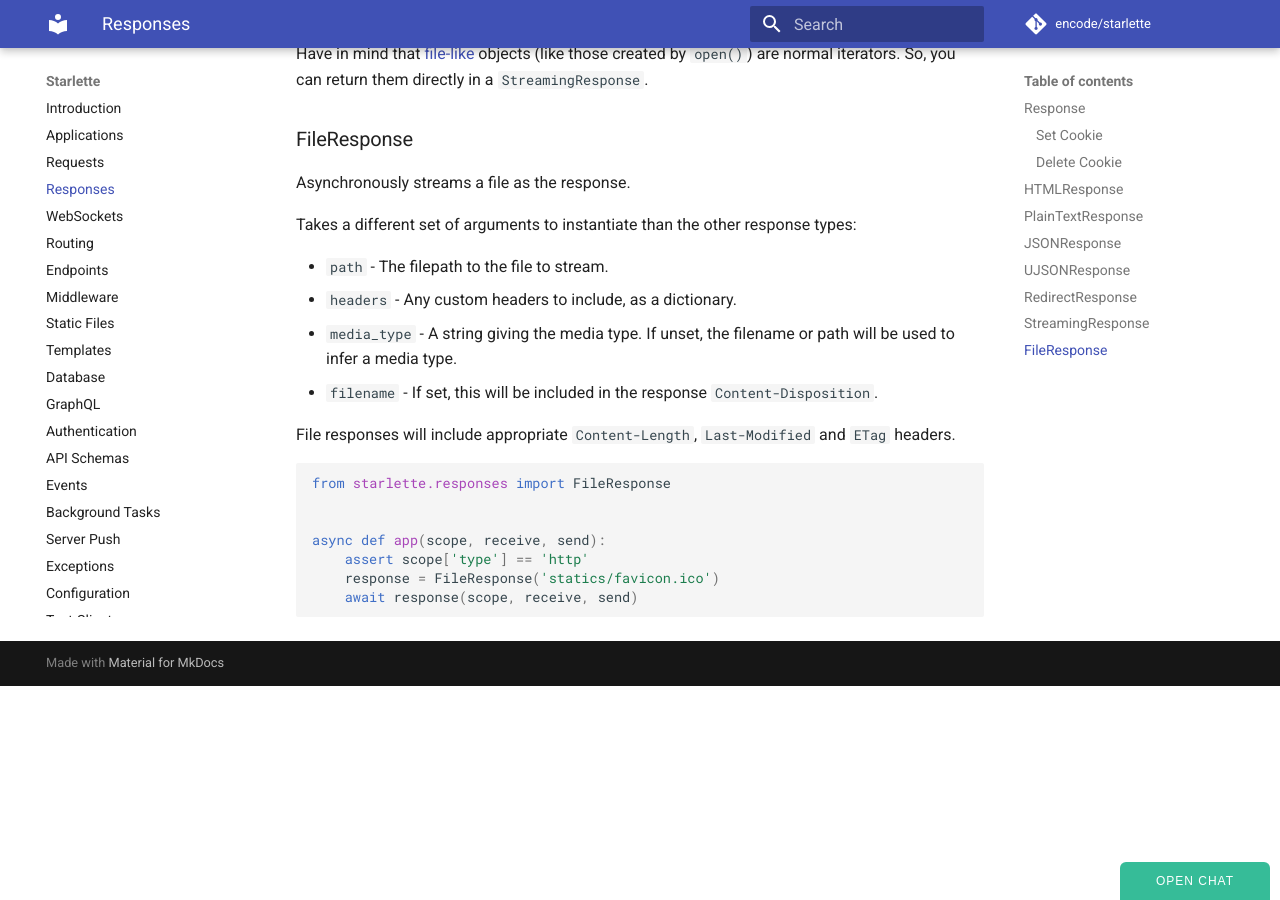
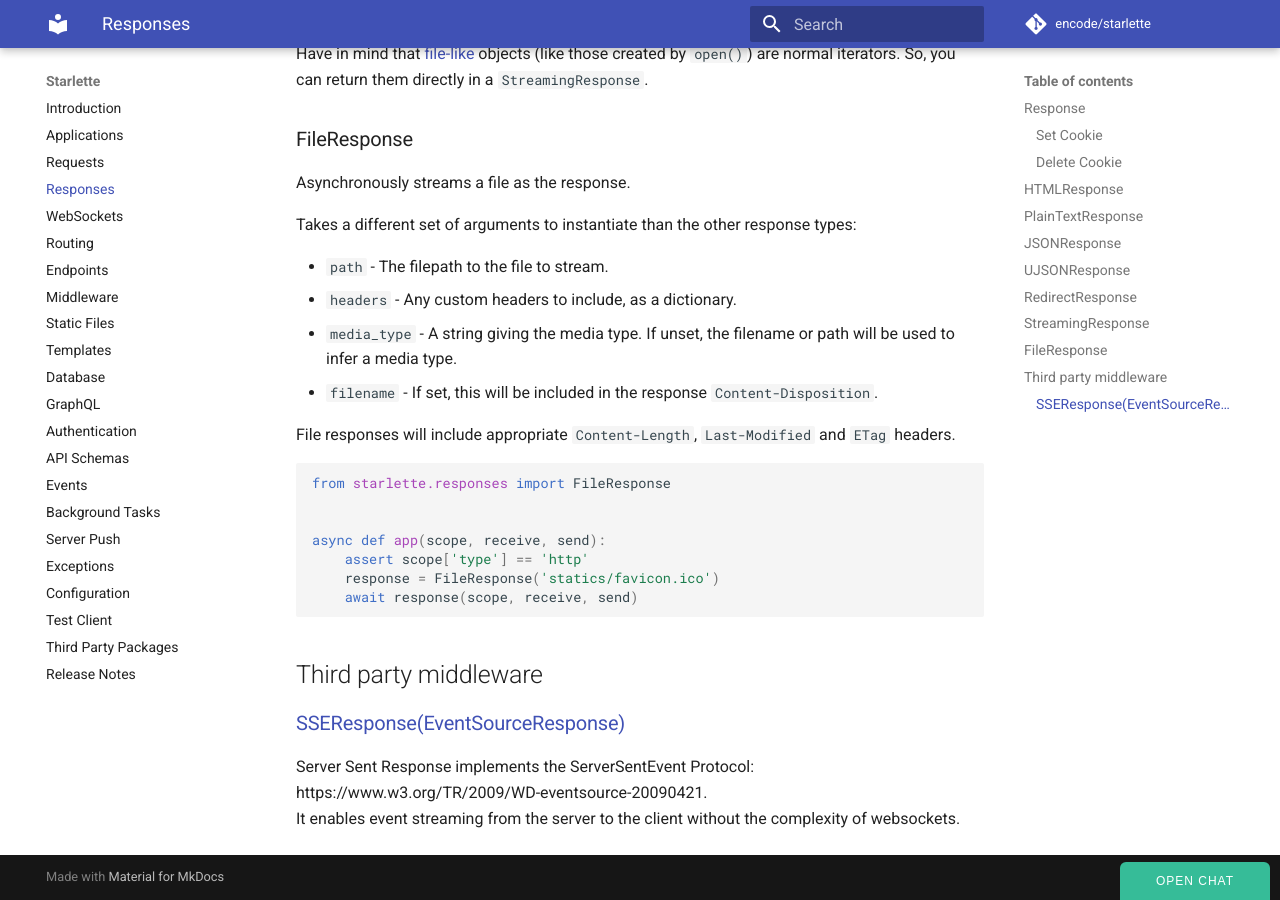
Before and after one commit to hidraco/starlette, an MkDocs documentation site: the page built from docs/responses.md, in a window 1280 px wide and 900 px high, scrolled down 3443 px. Built offline with MkDocs 1.6.1 and Material for MkDocs 9.7.7, drawn with Linux system fonts in a browser that asks for light colours; comment, search, counter and statistics services are not loaded.

Commit message:
feat: documentation for 3rd party response types: SSEResponse (#852)

````diff
--- a/docs/responses.md
+++ b/docs/responses.md
@@ -177,3 +177,10 @@ async def app(scope, receive, send):
     response = FileResponse('statics/favicon.ico')
     await response(scope, receive, send)
 ```
+
+## Third party middleware
+
+### [SSEResponse(EventSourceResponse)](https://github.com/sysid/sse-starlette)
+
+Server Sent Response implements the ServerSentEvent Protocol: https://www.w3.org/TR/2009/WD-eventsource-20090421.
+It enables event streaming from the server to the client without the complexity of websockets.
````
